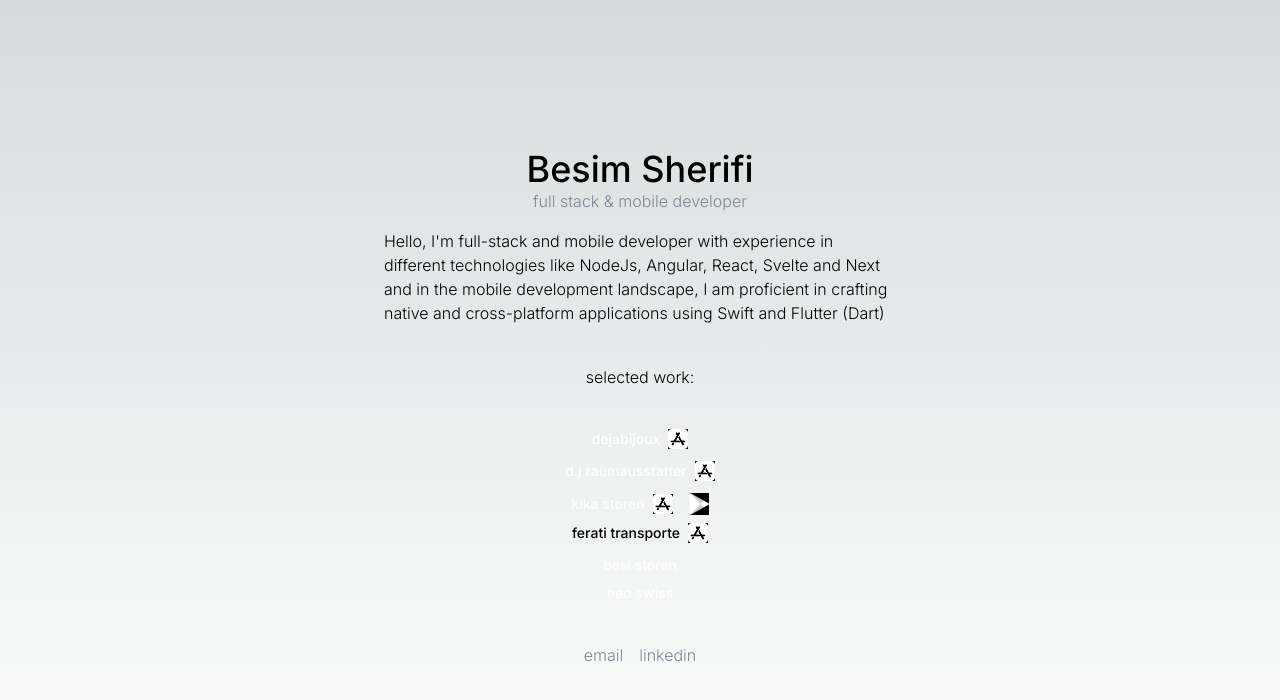
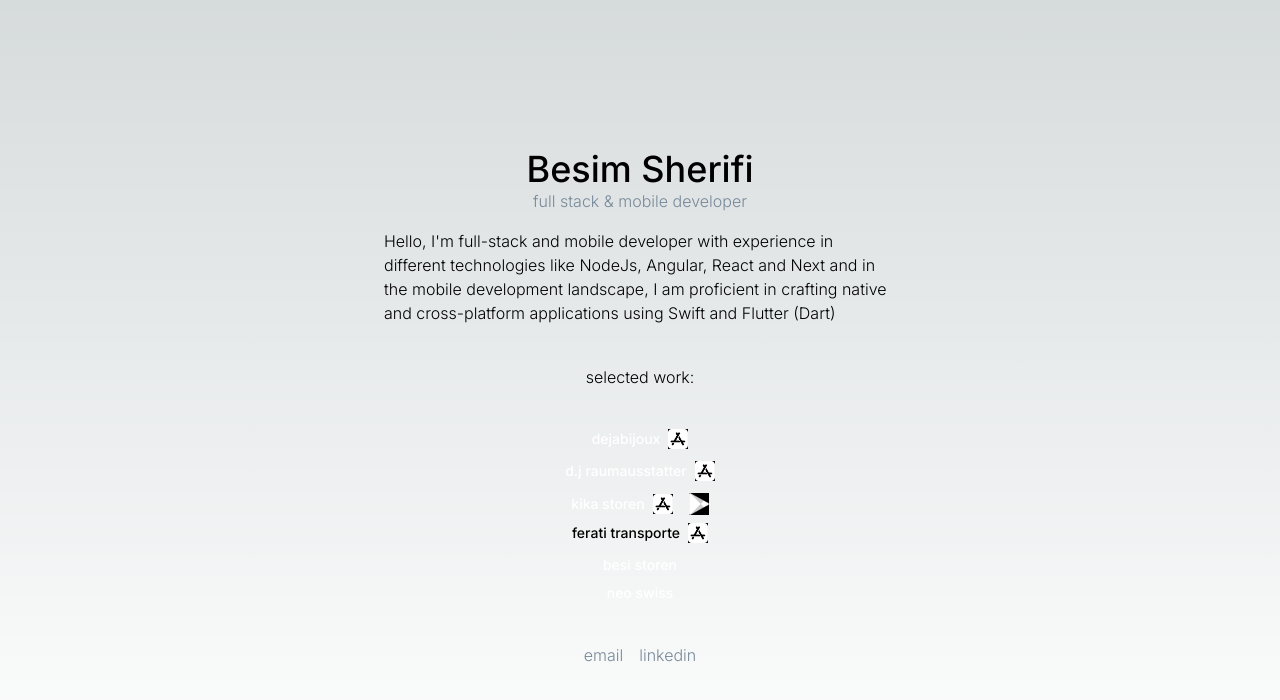
Before and after one commit to besimsherifi/portofolio, a Next.js app: page / in a window 1280 px wide. Shown: the top 700 px of the page. Built offline with nearby package versions, Linux system fonts and the light colour scheme.

Commit message:
*removed svelte

```diff
--- a/app/page.js
+++ b/app/page.js
@@ -21,7 +21,7 @@ export default function Home() {
             <h1 class="text-4xl font-medium ">Besim Sherifi</h1>
             <h4 className='font-light text-[lightslategray]'>full stack & mobile developer </h4>
           </div>
-          <p className="max-w-lg font-light mx-5">Hello, I'm full-stack and mobile developer with experience in different technologies like NodeJs, Angular, React, Svelte and Next and in the mobile development landscape, I am proficient in crafting native and cross-platform applications using Swift and Flutter (Dart)</p>
+          <p className="max-w-lg font-light mx-5">Hello, I'm full-stack and mobile developer with experience in different technologies like NodeJs, Angular, React and Next and in the mobile development landscape, I am proficient in crafting native and cross-platform applications using Swift and Flutter (Dart)</p>
           <p className="text-center my-10 font-light">selected work:</p>
           <div className="text-center font-medium">
             {/* <p className='max-w-fit mx-auto text-center text-sm font-medium transition-colors underline-animation cursor-pointer mb-2'>dejabijoux</p> */}
```
